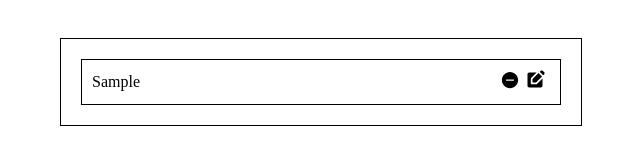
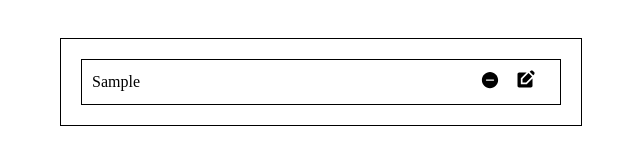
Before and after one commit to onatuce/TODO, a React (Vite) app: page / in a window 1280 px wide. Both pictures are taken after typing "Sample" into the empty fields and a click on the button "Add". Shown: the part 158-318 px from the top of the page, without its empty margins (319-959 px from the left). Built offline with nearby package versions, Linux system fonts and the light colour scheme.

Commit message:
Icons bigger margin.

```diff
--- a/src/App.css
+++ b/src/App.css
@@ -39,5 +39,5 @@
 }
 .todo-icons{
   font-size: 20px;
-  margin-right: 5px;
+  margin-right: 15px;
 }
```
